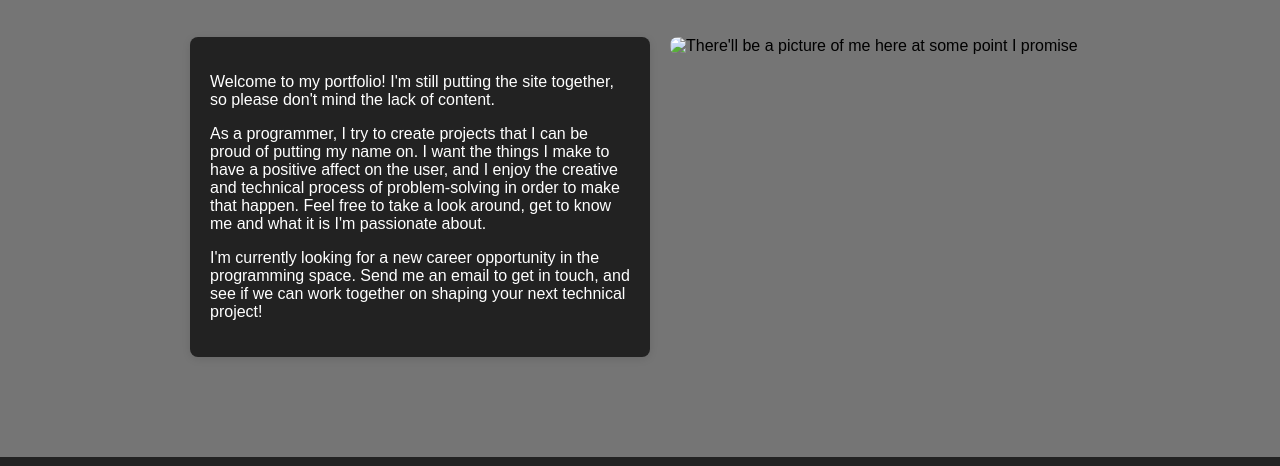
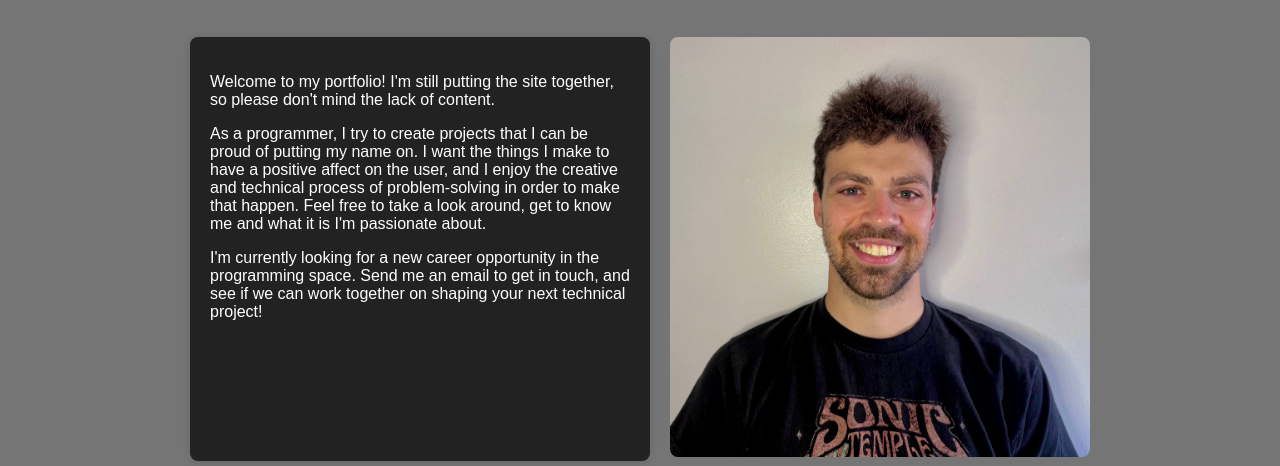
Before and after one commit to NathanPerriman/NathanPerriman.github.io, a plain HTML site: page index.html in a window 1280 px wide. Shown: the part 200-666 px from the top of the page. Drawn offline with Linux system fonts and the light colour scheme.

Commit message:
adding my face

```diff
--- a/index.html
+++ b/index.html
@@ -44,7 +44,7 @@
         </div>
 
         <div class="media-box">
-            <img src="images/my-photo.jpg" alt="There'll be a picture of me here at some point I promise" width="100%">
+            <img src="images/my-photo1.jpg" alt="My photo" width="100%">
         </div>
     </section>
 </main>
```
Also changed, not shown: about.html (+1 -1 lines), images/my-photo1.jpg (added).
